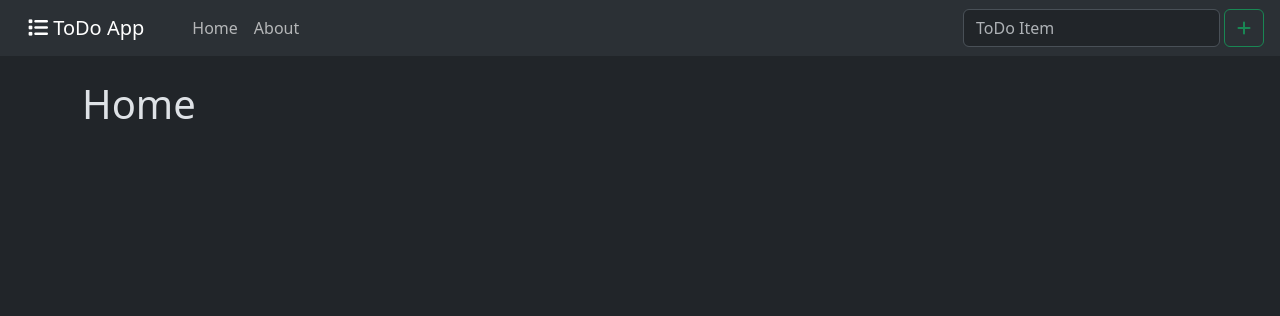
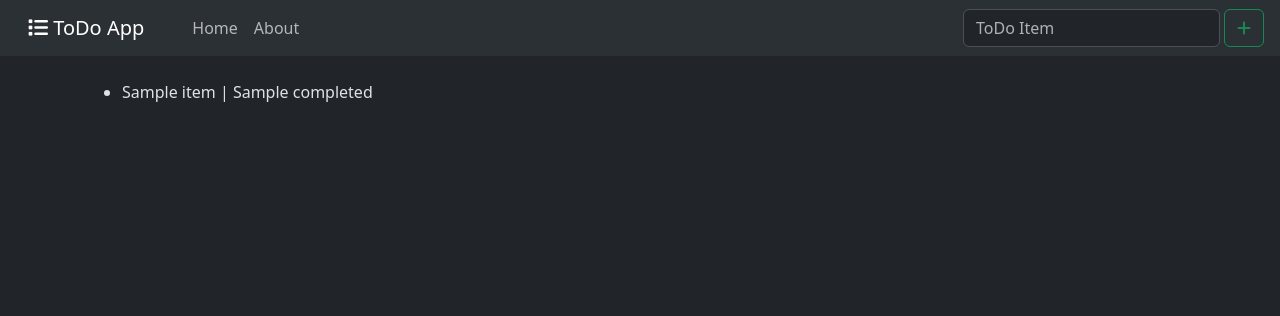
Before and after one commit to eccololo/django-projects, a Django app: template Weather/weather/lookup/templates/home.html in a window 1280 px wide. Shown: the top 316 px of the page. Run offline with Django 5.2, Linux system fonts and the light colour scheme; the template is opened without the code that fills it: most values are stand-ins (such as "Sample title", 1, 10 or a date in 2020).

Commit message:
Create few test items in List model. Displaying test items in home.html template on frontend.

```diff
--- a/ToDo/todo_app/todo_list/templates/home.html
+++ b/ToDo/todo_app/todo_list/templates/home.html
@@ -1,5 +1,11 @@
 {% extends 'base.html' %}
 {% block title %} ToDo List | Home {% endblock %}
 {% block content %}
-<h1>Home</h1>
+    {% if all_items %}
+        <ul>
+        {% for item in all_items %}
+            <li>{{ item.item }} | {{ item.completed }}</li>
+        {% endfor %}
+        </ul>
+    {% endif %}
 {% endblock %}
```
Also changed, not shown: ToDo/todo_app/todo_list/views.py (+6 -1 lines).
